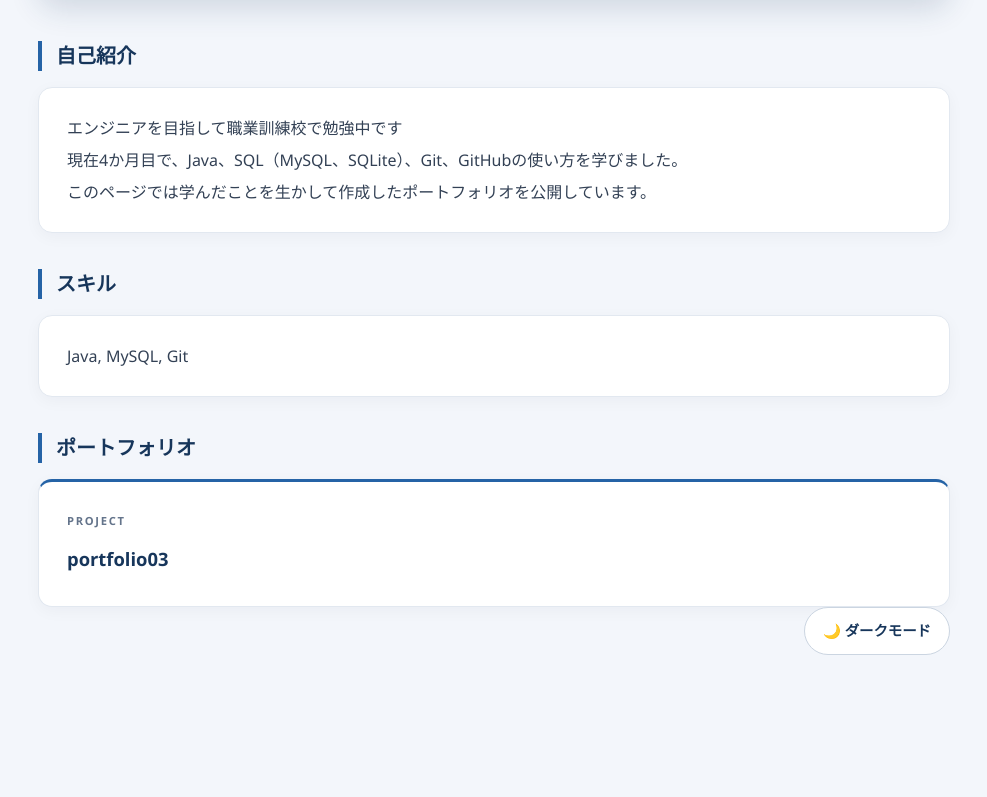
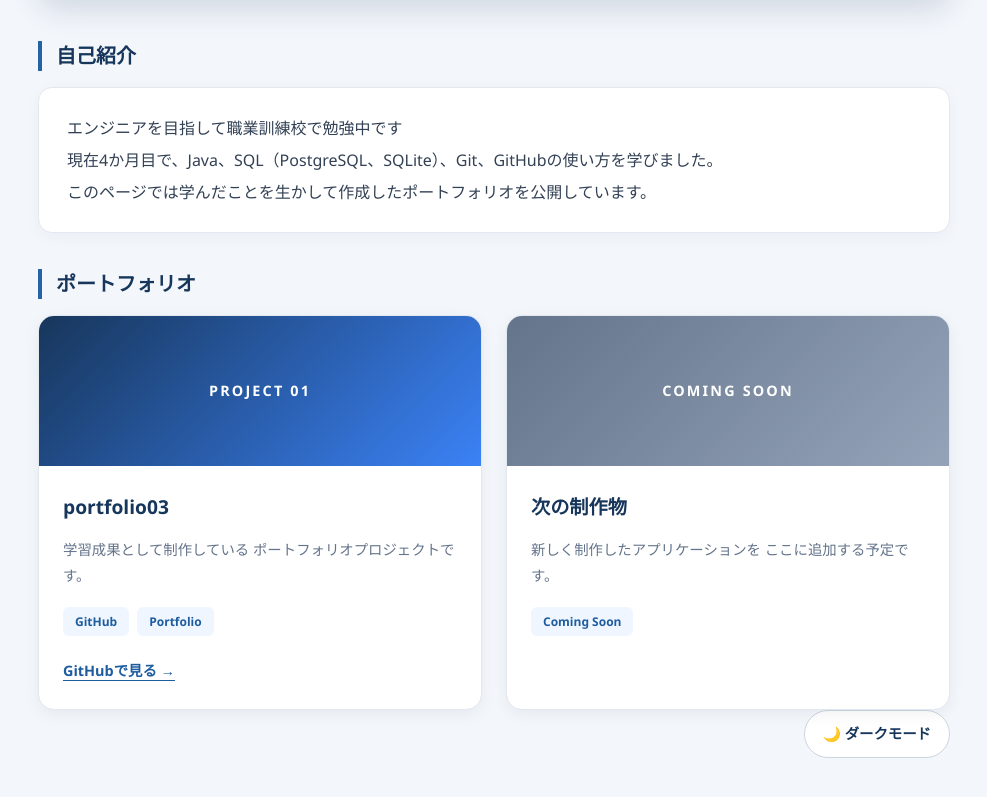
Before and after one commit to Polytech-Saito/Polytech-Saito.github.io, a plain HTML site: page index.html in a window 1280 px wide. Shown: the part 219-1016 px from the top of the page, without its empty margins (146-1133 px from the left). Before the commit the page ends 972 px from the top, so only its background shows below. Drawn offline with Linux system fonts and the light colour scheme.

Commit message:
feat: ポートフォリオ一覧のカード化

```diff
--- a/css/style.css
+++ b/css/style.css
@@ -249,3 +249,164 @@ html.dark {
         transform: none;
     }
 }
+
+
+/* ==========================================
+   ポートフォリオ一覧
+   ========================================== */
+
+/* カードを横並びにする */
+.portfolio-grid {
+    display: grid;
+    grid-template-columns: repeat(2, minmax(0, 1fr));
+    gap: 24px;
+}
+
+/* カード全体 */
+.portfolio-grid .portfolio-card {
+    padding: 0;
+    overflow: hidden;
+    background: #ffffff;
+    border: 1px solid #e2e8f0;
+    border-radius: 16px;
+    box-shadow: 0 4px 16px rgba(15, 23, 42, 0.06);
+    color: #334155;
+    font-size: 1rem;
+    font-weight: normal;
+    transition:
+        transform 0.25s ease,
+        box-shadow 0.25s ease,
+        opacity 0.7s ease;
+}
+
+/* 既存の擬似要素によるPROJECT表示を無効化 */
+.portfolio-grid .portfolio-card::before {
+    content: none;
+}
+
+/* カードのホバー演出 */
+.portfolio-grid .portfolio-card:hover {
+    transform: translateY(-5px);
+    box-shadow: 0 12px 32px rgba(23, 54, 91, 0.15);
+}
+
+/* カード上部の画像領域 */
+.portfolio-image {
+    display: flex;
+    align-items: center;
+    justify-content: center;
+    height: 150px;
+    background: linear-gradient(135deg, #17365b, #3b82f6);
+    color: white;
+    font-size: 0.9rem;
+    font-weight: 700;
+    letter-spacing: 0.15em;
+}
+
+/* 制作予定カード */
+.portfolio-image-next {
+    background: linear-gradient(135deg, #64748b, #94a3b8);
+}
+
+/* カード本文 */
+.portfolio-content {
+    padding: 24px;
+}
+
+.portfolio-content h3 {
+    margin: 0 0 12px;
+    color: #17365b;
+    font-size: 1.2rem;
+}
+
+/* 作品の説明文 */
+.portfolio-grid .portfolio-description {
+    margin: 0 0 18px;
+    padding: 0;
+    border: none;
+    border-radius: 0;
+    background: transparent;
+    box-shadow: none;
+    color: #64748b;
+    font-size: 0.9rem;
+    font-weight: normal;
+    line-height: 1.8;
+}
+
+/* 使用技術タグ */
+.portfolio-tags {
+    display: flex;
+    flex-wrap: wrap;
+    gap: 8px;
+    margin-bottom: 20px;
+}
+
+.portfolio-tags span {
+    padding: 4px 12px;
+    border-radius: 6px;
+    background: #eff6ff;
+    color: #1d5c9f;
+    font-size: 0.75rem;
+    font-weight: 600;
+}
+
+/* GitHubへのリンク */
+.portfolio-link {
+    display: inline-block;
+    font-size: 0.9rem;
+    font-weight: 700;
+}
+
+/* ==========================================
+   ダークモード対応
+   ========================================== */
+
+.dark .portfolio-grid .portfolio-card {
+    background: #182337;
+    border-color: #334155;
+    color: #e2e8f0;
+}
+
+.dark .portfolio-content h3 {
+    color: #bfdbfe;
+}
+
+.dark .portfolio-grid .portfolio-description {
+    background: transparent;
+    color: #cbd5e1;
+    box-shadow: none;
+}
+
+.dark .portfolio-tags span {
+    background: #1e3a5f;
+    color: #bfdbfe;
+}
+
+/* ==========================================
+   レスポンシブ対応
+   ========================================== */
+
+@media (max-width: 600px) {
+    .portfolio-grid {
+        grid-template-columns: 1fr;
+    }
+
+    .portfolio-image {
+        height: 130px;
+    }
+
+    .portfolio-content {
+        padding: 20px;
+    }
+}
+
+/* アニメーション軽減設定 */
+@media (prefers-reduced-motion: reduce) {
+    .portfolio-grid .portfolio-card {
+        transition: none;
+    }
+
+    .portfolio-grid .portfolio-card:hover {
+        transform: none;
+    }
+}
--- a/index.html
+++ b/index.html
@@ -1,5 +1,6 @@
 <!DOCTYPE html>
 <html lang="ja">
+
 <head>
 	<meta charset="UTF-8">
 	<meta name="viewport" content="width=device-width, initial-scale=1.0">
@@ -7,27 +8,64 @@
 	<script src="js/main.js" defer></script>
 	<title>ポートフォリオ公開サイト</title>
 </head>
+
 <body>
 	<h1>ポリテク太郎のポートフォリオ公開サイト</h1>
 	<h2 class="reveal">自己紹介</h2>
 	<p>
 		エンジニアを目指して職業訓練校で勉強中です<br>
-        現在4か月目で、Java、SQL（MySQL、SQLite）、Git、GitHubの使い方を学びました。<br>
+		現在4か月目で、Java、SQL（PostgreSQL、SQLite）、Git、GitHubの使い方を学びました。<br>
 		このページでは学んだことを生かして作成したポートフォリオを公開しています。
 	</p>
-	<h2>スキル</h2>
-	<p>
-		Java, MySQL, Git
+
+
+	<h2 class="reveal">ポートフォリオ</h2>
+	<div class="portfolio-grid">
+		<!-- 作品1：portfolio03 -->
+		<article class="portfolio-card reveal">
+			<div class="portfolio-image">
+				<span>PROJECT 01</span>
+			</div>
+			<div class="portfolio-content">
+				<h3>portfolio03</h3>
+				<p class="portfolio-description">
+					学習成果として制作している
+					ポートフォリオプロジェクトです。
 				</p>
-    <h2 class="reveal">ポートフォリオ</h2>
-    <p class="portfolio-card">portfolio03</p>
-	<button id="themeToggle"
-				class="theme-toggle"
-				type="button"
-				aria-pressed="false">
+				<div class="portfolio-tags">
+					<span>GitHub</span>
+					<span>Portfolio</span>
+				</div>
+				<a class="portfolio-link" href="https://github.com/polytech-Saito/portfolio03" target="_blank"
+					rel="noopener noreferrer">
+					GitHubで見る →
+				</a>
+			</div>
+		</article>
+
+		<!-- 作品2：今後追加予定 -->
+		<article class="portfolio-card reveal">
+			<div class="portfolio-image portfolio-image-next">
+				<span>COMING SOON</span>
+			</div>
+			<div class="portfolio-content">
+				<h3>次の制作物</h3>
+				<p class="portfolio-description">
+					新しく制作したアプリケーションを
+					ここに追加する予定です。
+				</p>
+				<div class="portfolio-tags">
+					<span>Coming Soon</span>
+				</div>
+			</div>
+		</article>
+	</div>
+
+	<button id="themeToggle" class="theme-toggle" type="button" aria-pressed="false">
 		🌙 ダークモード
 	</button>
 
 
 </body>
+
 </html>
```
Lines whose indentation alone changed are shown as unchanged.
